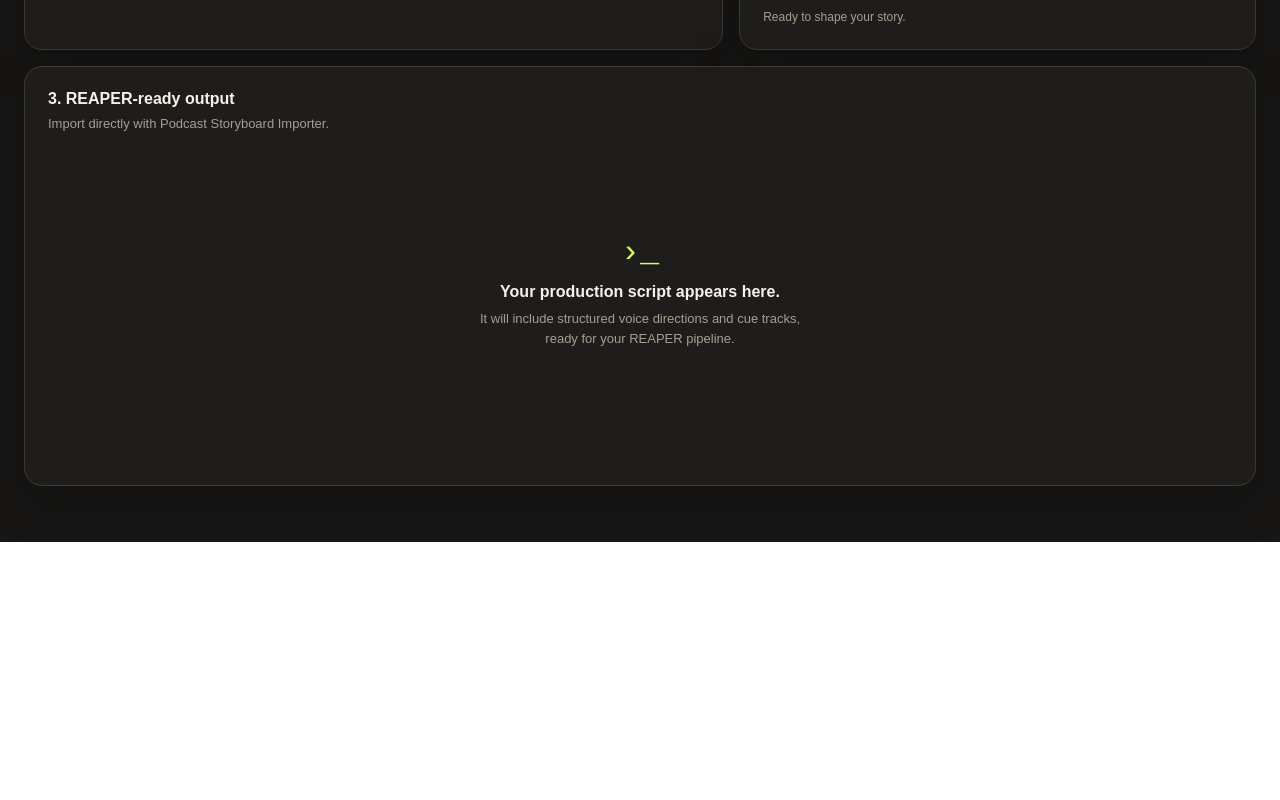
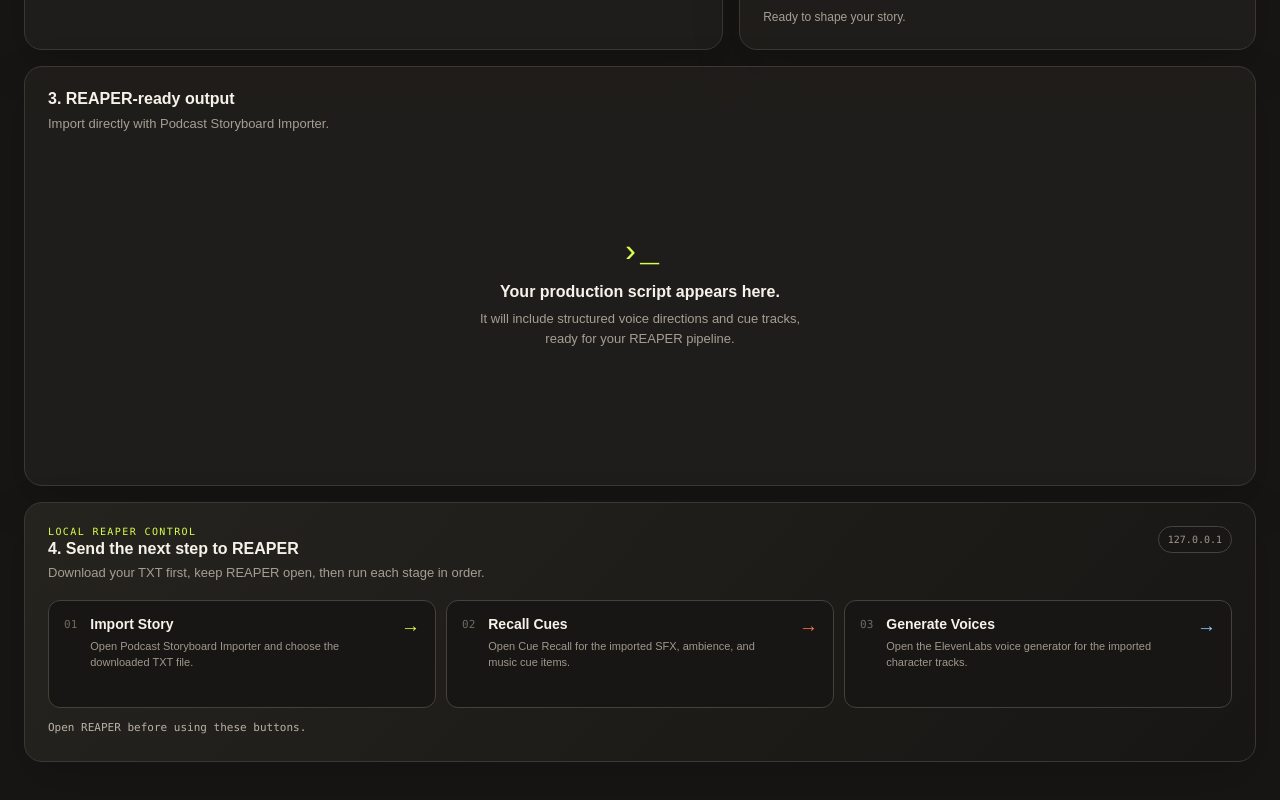
Before and after one commit to SGMscripts/SRU, a Next.js app: page / in a window 1280 px wide. Shown: the part 818-1618 px from the top of the page. Before the commit the page ends 1360 px from the top, so only its background shows below. Built offline with nearby package versions, Linux system fonts and the light colour scheme.

Commit message:
Add REAPER workflow action buttons

```diff
--- a/app/globals.css
+++ b/app/globals.css
@@ -19,4 +19,25 @@ fieldset { border:0; padding:0; margin:2px 0 18px; } legend { color:#d7d0c6; fon
 .generate { width:100%; background:var(--lime); color:#1c2011; border:0; border-radius:9px; padding:14px 16px; text-align:left; font-weight:700; }.generate span { float:right; font-size:20px; line-height:.7; }
 .actions { display:flex; gap:8px; }.actions button { border:1px solid #4c4842; background:#282521; color:var(--ink); padding:8px 10px; border-radius:7px; font-size:12px; }.actions .download { color:var(--lime); border-color:#566638; }
 pre { margin:22px 0 0; padding:20px; white-space:pre-wrap; overflow:auto; max-height:620px; border:1px solid #3a3834; border-radius:11px; background:#121211; color:#d8e9bb; font:13px/1.58 ui-monospace,SFMono-Regular,Menlo,monospace; }.empty { height:320px; display:flex; flex-direction:column; justify-content:center; align-items:center; text-align:center; color:var(--muted); }.terminal-mark { font:32px monospace; color:var(--lime); }.empty h3 { color:var(--ink); font:600 16px Arial; margin:12px 0 8px; }.empty p { max-width:340px; margin:0; font-size:13px; line-height:1.5; }
-@media (max-width:820px) { .shell { width:min(100% - 28px, 700px); padding-top:42px; }.workspace { grid-template-columns:1fr; }.output-panel { grid-column:auto; }.field-grid { grid-template-columns:1fr; }.panel { padding:18px; }.subhead { font-size:17px; }.panel-head { flex-direction:column; }.actions { width:100%; }.actions button { flex:1; } }
+.reaper-panel { grid-column:1/-1; background:linear-gradient(135deg,rgba(38,36,31,.96),rgba(23,22,20,.96)); }
+.reaper-heading { display:flex; justify-content:space-between; gap:24px; align-items:flex-start; margin-bottom:20px; }
+.reaper-heading h2 { margin:3px 0 7px; }
+.reaper-heading p:not(.reaper-kicker) { color:var(--muted); font-size:13px; margin:0; }
+.reaper-kicker { color:var(--lime); font:10px ui-monospace,SFMono-Regular,Menlo,monospace; letter-spacing:.14em; margin:0; }
+.local-badge { border:1px solid #47443d; background:#181715; color:#9e978c; padding:7px 9px; border-radius:99px; font:10px ui-monospace,SFMono-Regular,Menlo,monospace; }
+.reaper-actions { display:grid; grid-template-columns:repeat(3,1fr); gap:10px; }
+.reaper-action { min-height:108px; display:grid; grid-template-columns:auto 1fr auto; gap:13px; align-items:start; text-align:left; border:1px solid #45413b; border-radius:12px; background:#171614; color:var(--ink); padding:15px; transition:transform .16s ease,border-color .16s ease,background .16s ease; }
+.reaper-action:hover:not(:disabled) { transform:translateY(-2px); background:#1d1c19; }
+.reaper-action:focus-visible { outline:2px solid var(--lime); outline-offset:2px; }
+.reaper-action:disabled { cursor:wait; opacity:.62; }
+.reaper-action.lime:hover:not(:disabled) { border-color:var(--lime); }
+.reaper-action.orange:hover:not(:disabled) { border-color:var(--orange); }
+.reaper-action.blue:hover:not(:disabled) { border-color:var(--blue); }
+.action-number { color:#6f6960; font:11px ui-monospace,SFMono-Regular,Menlo,monospace; padding-top:2px; }
+.action-copy strong { display:block; font-size:14px; margin-bottom:7px; }
+.action-copy small { display:block; color:#9f978c; font-size:11px; line-height:1.45; }
+.action-arrow { color:var(--lime); font-size:19px; line-height:1; }
+.reaper-action.orange .action-arrow { color:var(--orange); }
+.reaper-action.blue .action-arrow { color:var(--blue); }
+.reaper-status { min-height:17px; color:#b9b1a6; font:11px ui-monospace,SFMono-Regular,Menlo,monospace; margin:13px 0 0; }
+@media (max-width:820px) { .shell { width:min(100% - 28px, 700px); padding-top:42px; }.workspace { grid-template-columns:1fr; }.output-panel,.reaper-panel { grid-column:auto; }.field-grid { grid-template-columns:1fr; }.panel { padding:18px; }.subhead { font-size:17px; }.panel-head { flex-direction:column; }.actions { width:100%; }.actions button { flex:1; }.reaper-actions { grid-template-columns:1fr; }.reaper-heading { align-items:center; } }
--- a/app/page.tsx
+++ b/app/page.tsx
@@ -9,6 +9,43 @@ type Settings = {
   places: number;
   useMe: boolean;
 };
+
+type ReaperAction = {
+  id: string;
+  label: string;
+  description: string;
+  command: string;
+  tone: "lime" | "orange" | "blue";
+};
+
+const reaperActions: ReaperAction[] = [
+  {
+    id: "story-importer",
+    label: "Import Story",
+    description: "Open Podcast Storyboard Importer and choose the downloaded TXT file.",
+    command: "_RS99a1bb9381b40ba9ade9d82fa74add533356b26c",
+    tone: "lime",
+  },
+  {
+    id: "cue-recall",
+    label: "Recall Cues",
+    description: "Open Cue Recall for the imported SFX, ambience, and music cue items.",
+    command: "_RSb33e9ff14b29c13afa557ac9abaae96dd2fb3f79",
+    tone: "orange",
+  },
+  {
+    id: "elevenlabs",
+    label: "Generate Voices",
+    description: "Open the ElevenLabs voice generator for the imported character tracks.",
+    command: "_RS3f041675526b507bc147e0a1002e05e5b868215a",
+    tone: "blue",
+  },
+];
+
+const reaperBaseUrls = [
+  "http://127.0.0.1:8080",
+  "http://127.0.0.1:8089",
+];
 
 const sample = `Maya heard the phone ring in the abandoned station. Rain hammered the glass roof while she searched for the source. A familiar voice came through the receiver and warned her not to open the locked platform door. She opened it anyway. Beyond the door, Elias waited in the dark, holding her missing brother's jacket.`;
 
@@ -63,6 +100,8 @@ export default function Home() {
   const [output, setOutput] = useState("");
   const [status, setStatus] = useState("Ready to shape your story.");
   const [copied, setCopied] = useState(false);
+  const [runningReaperAction, setRunningReaperAction] = useState<string | null>(null);
+  const [reaperStatus, setReaperStatus] = useState("Open REAPER before using these buttons.");
   const characters = useMemo(() => [clean(settings.lead, settings.useMe ? "You" : "Lead"), clean(settings.rival, "Rival")], [settings]);
 
   function update<K extends keyof Settings>(key: K, value: Settings[K]) { setSettings((previous) => ({ ...previous, [key]: value })); }
@@ -82,6 +121,40 @@ export default function Home() {
   }
   async function copy() { await navigator.clipboard.writeText(output); setCopied(true); setTimeout(() => setCopied(false), 1600); }
   function download() { const blob = new Blob([output], { type: "text/plain" }); const link = document.createElement("a"); link.href = URL.createObjectURL(blob); link.download = `${clean(settings.title, "story").replace(/[^a-z0-9]+/gi, "-")}-cue-script.txt`; link.click(); URL.revokeObjectURL(link.href); }
+  async function sendReaperCommand(action: ReaperAction) {
+    setRunningReaperAction(action.id);
+    setReaperStatus(`Sending “${action.label}” to REAPER…`);
+
+    let sent = false;
+    for (const baseUrl of reaperBaseUrls) {
+      const controller = new AbortController();
+      const timeout = window.setTimeout(() => controller.abort(), 1500);
+      try {
+        await fetch(`${baseUrl}/_/${encodeURIComponent(action.command)};`, {
+          method: "GET",
+          mode: "no-cors",
+          cache: "no-store",
+          signal: controller.signal,
+        });
+        sent = true;
+        break;
+      } catch (error) {
+        if (error instanceof DOMException && error.name === "AbortError") {
+          sent = true;
+          break;
+        }
+      } finally {
+        window.clearTimeout(timeout);
+      }
+    }
+
+    setRunningReaperAction(null);
+    setReaperStatus(
+      sent
+        ? `“${action.label}” was sent to REAPER.`
+        : "REAPER could not be reached. Open REAPER and enable Web Control on port 8080 or 8089."
+    );
+  }
 
   return <main className="shell">
     <section className="hero">
@@ -116,6 +189,36 @@ export default function Home() {
         <div className="panel-head"><div><h2>3. REAPER-ready output</h2><p>Import directly with Podcast Storyboard Importer.</p></div>{output && <div className="actions"><button onClick={copy}>{copied ? "Copied" : "Copy"}</button><button className="download" onClick={download}>Download .txt</button></div>}</div>
         {output ? <pre>{output}</pre> : <div className="empty"><div className="terminal-mark">›_</div><h3>Your production script appears here.</h3><p>It will include structured voice directions and cue tracks, ready for your REAPER pipeline.</p></div>}
       </div>
+
+      <section className="panel reaper-panel" aria-labelledby="reaper-heading">
+        <div className="reaper-heading">
+          <div>
+            <p className="reaper-kicker">LOCAL REAPER CONTROL</p>
+            <h2 id="reaper-heading">4. Send the next step to REAPER</h2>
+            <p>Download your TXT first, keep REAPER open, then run each stage in order.</p>
+          </div>
+          <span className="local-badge">127.0.0.1</span>
+        </div>
+        <div className="reaper-actions">
+          {reaperActions.map((action, index) => (
+            <button
+              key={action.id}
+              className={`reaper-action ${action.tone}`}
+              disabled={runningReaperAction !== null}
+              onClick={() => void sendReaperCommand(action)}
+              aria-busy={runningReaperAction === action.id}
+            >
+              <span className="action-number">0{index + 1}</span>
+              <span className="action-copy">
+                <strong>{runningReaperAction === action.id ? "Sending…" : action.label}</strong>
+                <small>{action.description}</small>
+              </span>
+              <span className="action-arrow" aria-hidden="true">→</span>
+            </button>
+          ))}
+        </div>
+        <p className="reaper-status" role="status">{reaperStatus}</p>
+      </section>
     </section>
   </main>;
 }
```
